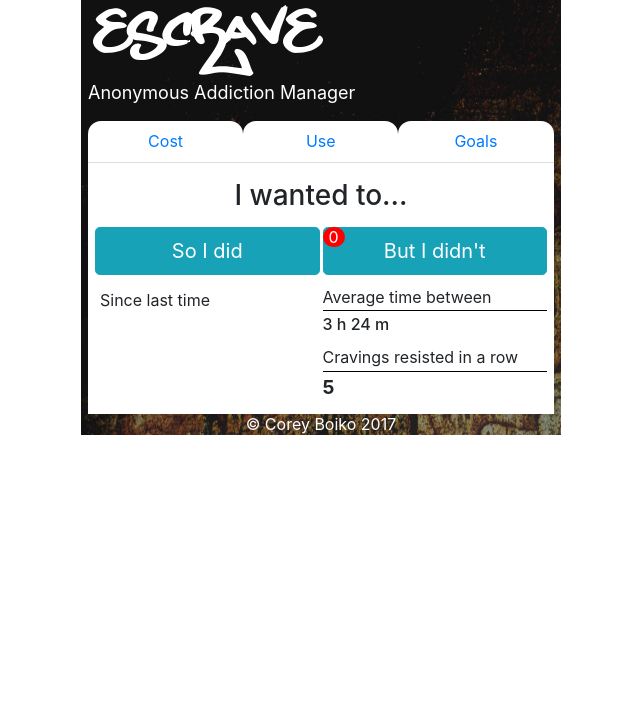
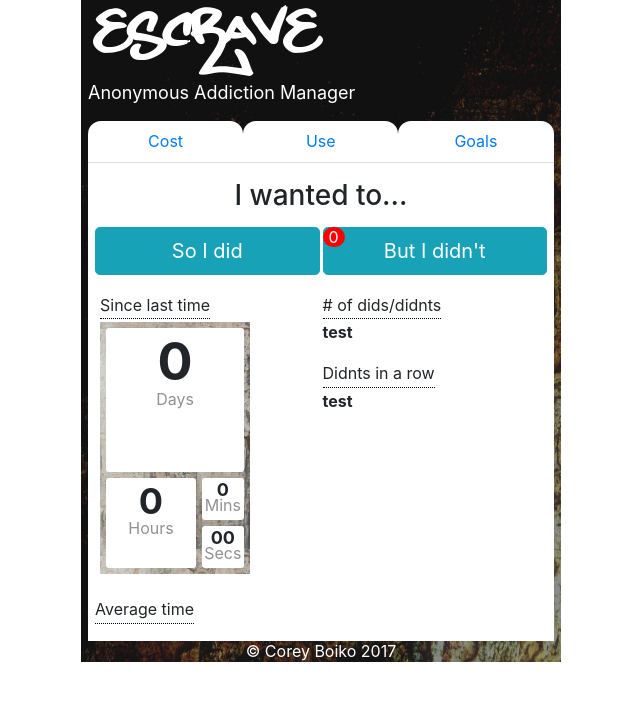
Before and after one commit to ididntrealize/escrave, a PHP site: page / in a window 1280 px wide. Shown: the top 701 px of the page, without its empty margins (319-959 px from the left). Run offline with PHP 8.4, Linux system fonts and the light colour scheme; some libraries are stand-ins or nearby versions.

Commit message:
commit at use tab statistics live, and changing on click

```diff
--- a/css/main.css
+++ b/css/main.css
@@ -58,11 +58,13 @@
 
 	font-weight:500;
 }
-.statistics-recepticle p{
-	border-bottom: .5px solid black;
+.statistics-recepticle p,
+.timer-recepticle p{
+	display:table;
+	border-bottom: .5px dotted black;
 	padding-bottom: 3px;
 	margin-bottom: 3px;
-	margin-top: 12px;
+	margin-top: 20px;
 }
 
 .clickCounter{
@@ -122,8 +124,8 @@
 	}
 
 #avgCravingsPerSmoke,
-#cravingsResistedInARow{
-	font-size:1.2rem;
+#cravingsResistedInARow,
+#averageTimeBetweenUses{
 	font-weight:700;
 
 }
@@ -144,7 +146,7 @@
 
 /*TIMER STYLES */
 	.timer-recepticle{
-		padding: 15px 5px;
+		padding: 0px 5px;
 
 	}
 
--- a/index.html
+++ b/index.html
@@ -166,6 +166,9 @@
 
                         <div class="timer-recepticle">
 
+							<p style="display:table;">Since last time</p>
+
+
                           <div id="smoke-timer" class="fibonacci-timer">
 
 								<div class="boxes">
@@ -192,10 +195,15 @@
 
 
 							</div>
-							<span style="display:table;">Since last time</span>
 
                         </div>
-						<div class="statistics-recepticle text-center">
+						<div class="statistics-recepticle">
+									<p>
+									Average time
+								</p>
+									<span id="averageTimeBetweenUses"></span>
+
+
 
 						</div>
                     </div>
@@ -211,18 +219,16 @@
 
                         <div class="statistics-recepticle ">
 
-
+								<p>
+								# of dids/didnts
+								</p>
+								<span id="avgCravingsPerSmoke">test
+								</span>
 
 								 <p>
-									Average time between
-
-								</p>
-									<span>3 h 24 m</span>
-
-								 <p>
-								 Cravings resisted in a row
+								 Didnts in a row
 								 </p>
-								<span id="cravingsResistedInARow">5</span>
+								<span id="cravingsResistedInARow">test</span>
                                 <div class="craving-log">
 
 								</div>
--- a/js/main.js
+++ b/js/main.js
@@ -77,11 +77,12 @@
 					"statistics":
 						{
 							"craveCounter" : 0,
+							"cravingsInARow" : 0,
 							"smokeCounter" : 0,
 							"boughtCounter": 0,
 							"totalSpent" :   0,
-							"timeBetweenSpent": 0,
-							"timeBetweenUse":0
+							"secondsBetweenSpent": 0,
+							"secondsBetweenUse":0
 						}
 
 				}
@@ -95,7 +96,13 @@
 
 						//statistics
 
-							//count number of records for crave, smoke, and bought
+							//USE
+								//total USE actions
+									var useTabActions = jsonObject.action.filter(function(e){
+										return e.clickType == "used" || e.clickType == "craved";
+									});
+
+
 								//total uses
 									var smokeCount = jsonObject.action.filter(function(e){
 										return e.clickType == "used";
@@ -107,27 +114,47 @@
 									restartTimerAtValues("use", sinceLastUse);
 
 								//average time between uses
-									//timestamp values summed / smokeCount
-									var timestampValues = jsonObject.action.filter(function(e){
-										return (e.clickType == "used" || e.clickType == "craved");
-									});
+									var runningTotalBetweenUses = 0;
+										for(i=1; i< smokeCount.length; i++){
 
-									var avgTimeBetween =0;
-									//for(i=1; i< timestampValues.length; i++){
-									//	avgTimeBetween = parseInt(timestampValues[i].timeStamp) - parseInt(timestampValues[i-1].timeStamp);
-									//}
+											var currTimeBetween = smokeCount[smokeCount.length - i].timeStamp - smokeCount[smokeCount.length - (i+1)].timeStamp;
+											runningTotalBetweenUses = runningTotalBetweenUses + currTimeBetween;
 
-									console.log(avgTimeBetween/timestampValues.length);
+										}
+									var averageTimeBetweenUses = Math.round(runningTotalBetweenUses/(smokeCount.length -1));
+										json.statistics.secondsBetweenUse = averageTimeBetweenUses;
+
+
+
 								//total craves
 									var craveCount = jsonObject.action.filter(function(e){
 										return e.clickType == "craved";
 									});
 									json.statistics.craveCounter = craveCount.length;
 
+								//craves in a row
+									var cravesInARow = 0;
+										for(i = useTabActions.length - 1; i>=0 ;i--){
+
+											if(useTabActions[i].clickType == "craved"){
+												cravesInARow++;
+											}else{
+												break;
+											}
+
+										}
+									//update display
+									$("#cravingsResistedInARow").html(cravesInARow);
+									//update json
+									json.statistics.cravingsInARow = cravesInARow;
+
+
 								//avg craves per smoke
-									var avgCravingsPerSmoke = Math.round( craveCount.length/smokeCount.length *10) /10;
+									var avgCravingsPerSmoke = Math.round( smokeCount.length/craveCount.length *10) /10;
 									//don't forget to call updates from clicking smoke and crave button
 									$("#avgCravingsPerSmoke").html(avgCravingsPerSmoke);
+
+
 
 
 								//total boughts
@@ -178,14 +205,61 @@
 			}
 
 
+/* CONVERT JSON TO LIVE STATS */
+
+		function reloadAverageTimeBetweenUses(){
+			//convert total seconds to ddhhmmss
+
+						//s
+					var currSeconds = json.statistics.secondsBetweenUse % 60;
+					if(currSeconds<10){ currSeconds = "0" + currSeconds };
+
+					var finalStringStatistic = currSeconds;
+
+
+						//s	//m
+						if (json.statistics.secondsBetweenUse > (60)){
+							var currMintues = Math.floor(json.statistics.secondsBetweenUse /(60))%60;
+							 if(currMintues<10){ currMintues = "0" + currMintues };
+
+							finalStringStatistic =  currMintues + "<span>:</span>" + finalStringStatistic;
+						}
+
+							//s //m //h
+						if (json.statistics.secondsBetweenUse > (60*60)){
+							var currHours = Math.floor(json.statistics.secondsBetweenUse /(60*60))%24;
+							if(currHours<10){ currHours = "0" + currHours };
+
+							finalStringStatistic = currHours + "<span>:</span>" + finalStringStatistic;
+
+						}
+
+							//s //m //h //d
+						if (json.statistics.secondsBetweenUse > (60*60*60)){
+							finalStringStatistic = Math.floor(json.statistics.secondsBetweenUse /(60*60*24)) + "<span>&nbsp;days&nbsp;&nbsp;</span>" + finalStringStatistic;
+						}
+
+						//insert HTML into span place holder
+					$("#averageTimeBetweenUses").html(finalStringStatistic);
+
+		}
+
+
+
+
+
 
 			if(localStorage.actions){
 				retrieveActionTable();
 
+			//set stats
 				//set total clicks for each button
 				$("#use-total").html(json.statistics.smokeCounter);
 				$("#crave-total").html(json.statistics.craveCounter);
 				$("#bought-total").html(json.statistics.boughtCounter);
+
+				//Average time between uses
+				reloadAverageTimeBetweenUses();
 
 			}else{
 				//replace this with empty action table
@@ -287,15 +361,37 @@
 
 						}
 
-				/*
-				alert(
-						"json seconds = " + json.sinceLastUse.seconds +
-						"\njson minutes are = " + json.sinceLastUse.minutes +
-						"\njson Hours are = " + json.sinceLastUse.hours +
-						"\njson Days are = " + json.sinceLastUse.days
-					);
-				*/
 			}
+
+
+	//readjust timer box to correct size
+	function adjustFibonacciTimerToBoxes(){
+		if($("#use-content .boxes div:visible").length == 1){
+			//adjust .fibonacci-timer to timer height
+				document.getElementById("smoke-timer").style.width = "3.3rem";
+				document.getElementById("smoke-timer").style.height = "3.3rem";
+
+
+		}else if($("#use-content .boxes div:visible").length == 2){
+			//adjust .fibonacci-timer to timer height
+				document.getElementById("smoke-timer").style.width = "6.4rem";
+				document.getElementById("smoke-timer").style.height = "3.3rem";
+
+
+		}else if($("#use-content .boxes div:visible").length == 3){
+			//adjust .fibonacci-timer to timer height
+				document.getElementById("smoke-timer").style.width = "9.4rem";
+				document.getElementById("smoke-timer").style.height = "6.4rem";
+
+
+		}else if($("#use-content .boxes div:visible").length == 4){
+			//adjust .fibonacci-timer to timer height
+				document.getElementById("smoke-timer").style.width = "9.4rem";
+				document.getElementById("smoke-timer").style.height = "16.1rem";
+
+		}
+
+	}
 
 
 	//open more info div
@@ -349,7 +445,7 @@
             }else{
                 //start timer from json values
 				initiateSmokeTimer();
-
+				adjustFibonacciTimerToBoxes();
             }
 
             if(json.sinceLastBought.totalSeconds == 0){
@@ -370,36 +466,7 @@
 
 
 
-	//readjust
-	function adjustFibonacciTimerToBoxes(){
-		if($("#use-content .boxes div:visible").length == 1){
-			//adjust .fibonacci-timer to timer height
-							document.getElementById("smoke-timer").style.width = "3.3rem";
-							document.getElementById("smoke-timer").style.height = "3.3rem";
 
-
-
-
-		}else if($("#use-content .boxes div:visible").length == 2){
-			//adjust .fibonacci-timer to timer height
-						document.getElementById("smoke-timer").style.width = "6.4rem";
-						document.getElementById("smoke-timer").style.height = "3.3rem";
-
-
-
-		}else if($("#use-content .boxes div:visible").length == 3){
-			//adjust .fibonacci-timer to timer height
-						document.getElementById("smoke-timer").style.width = "9rem";
-						document.getElementById("smoke-timer").style.height = "6.4rem";
-
-		}else if($("#use-content .boxes div:visible").length == 4){
-			//adjust .fibonacci-timer to timer height
-						document.getElementById("smoke-timer").style.width = "9rem";
-						document.getElementById("smoke-timer").style.height = "16.1rem";
-
-		}
-
-	}
 
 	//SMOKE BUTTON
 	//CRAVE BUTTON
@@ -409,7 +476,8 @@
 
                 //Detect section
                 var timerSection;
-				var timestampSeconds = new Date()/1000;
+				var timestampSeconds = Math.round(new Date()/1000);
+
 
 					if(this.id == "crave-button"){
 						timerSection = "#use-content";
@@ -420,7 +488,12 @@
 							updateActionTable(timestampSeconds, "craved");
 
 							//updateCravingsPerSmokes();
+								var currCravingsPerSmokes = Math.round(json.statistics.smokeCounter / json.statistics.craveCounter *10)/10;
+								$("#avgCravingsPerSmoke").html(currCravingsPerSmokes);
 
+							//increment cravings in a row json and display
+								json.statistics.cravingsInARow++;
+								$("#cravingsResistedInARow").html(json.statistics.cravingsInARow);
 
 						return 0;
 
@@ -428,11 +501,25 @@
 						//updates
 							updateActionTable(timestampSeconds, "used");
 						//update display
-							json.statistics.smokeCounter++;
-							$("#use-total").html(json.statistics.smokeCounter);
-						//start timer
-							initiateSmokeTimer();
-							adjustFibonacciTimerToBoxes();
+							//smoke count
+								json.statistics.smokeCounter++;
+								$("#use-total").html(json.statistics.smokeCounter);
+							//avg between smokes
+
+
+							//updateCravingsPerSmokes();
+									var currCravingsPerSmokes = Math.round(json.statistics.smokeCounter / json.statistics.craveCounter *10)/10;
+									$("#avgCravingsPerSmoke").html(currCravingsPerSmokes);
+
+							//reset cravings in a row json
+								json.statistics.cravingsInARow = 0;
+								$("#cravingsResistedInARow").html(json.statistics.cravingsInARow);
+
+
+
+							//start timer
+								initiateSmokeTimer();
+								adjustFibonacciTimerToBoxes();
 
 
 					}else if(this.id == "bought-button"){
@@ -491,6 +578,7 @@
 
 
 
+
 			}else{
 
 				//reset timer from values
@@ -533,8 +621,6 @@
 			}
 
 
-
-		//hide timer sections which are zero
 
 
 
@@ -984,7 +1070,8 @@
 		$( "#datepicker" ).datepicker();
 
 
-            /*dynamically add boxes */
+            /*dynamically add boxes
+
             function addClicked() {
                 if ($('.boxes div:visible').length < 4 ) {
                     var numberOfBoxesHidden = $('.boxes div:hidden').length;
@@ -996,6 +1083,7 @@
                 $($('.boxes div:visible')[0]).toggle();
               }
             }
+			*/
 
         } else {
             //NO LOCAL STORAGE
```
